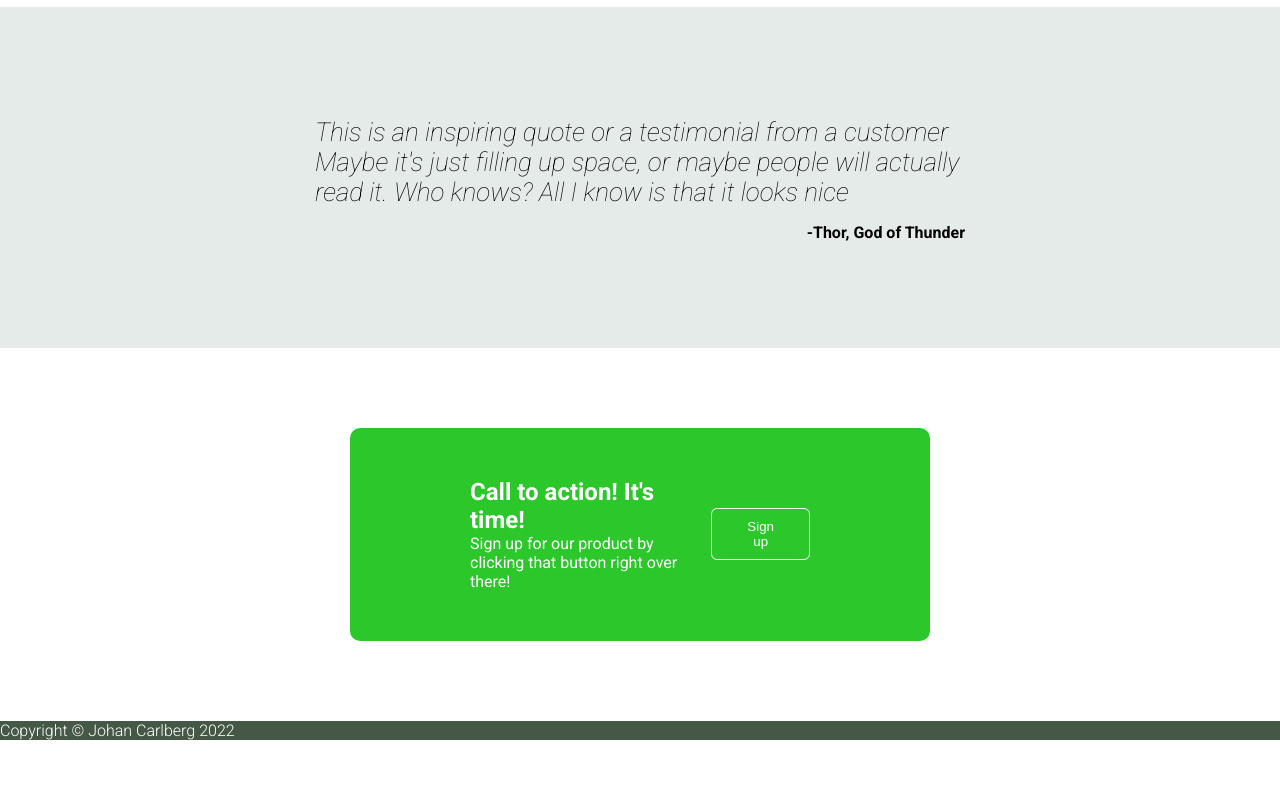
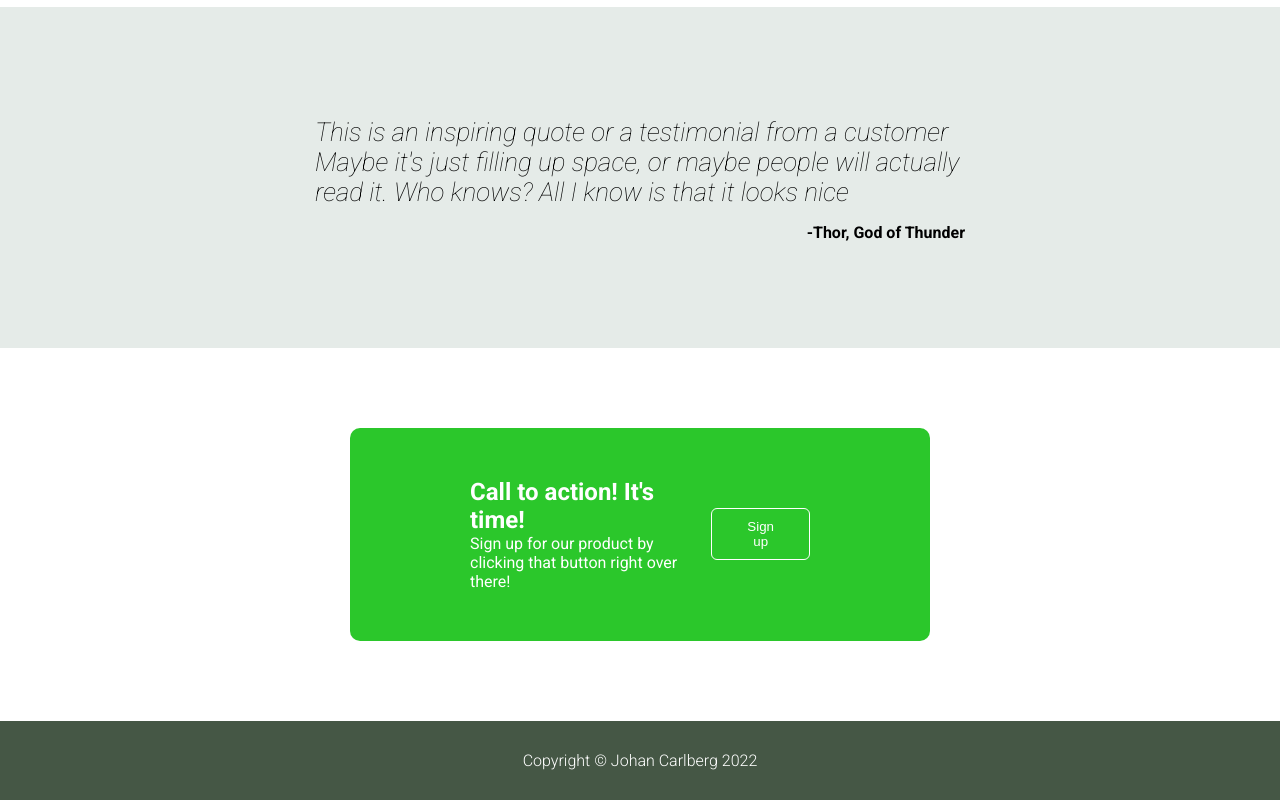
Before and after one commit to johanhcarlberg/odin-landingpage, a plain HTML site: page index.html in a window 1280 px wide. Shown: the part 1038-1838 px from the top of the page. Before the commit the page ends 1778 px from the top, so only its background shows below. Drawn offline with Linux system fonts and the light colour scheme.

Commit message:
Add flexbox style to footer

```diff
--- a/style.css
+++ b/style.css
@@ -191,7 +191,11 @@ button {
 }
 
 .footer {
+    display: flex;
     background-color: rgb(69, 87, 69);
     color: #fff;
     font-weight: 300;
+    justify-content: center;
+    align-items: center;
+    padding: 30px;
 }
```
